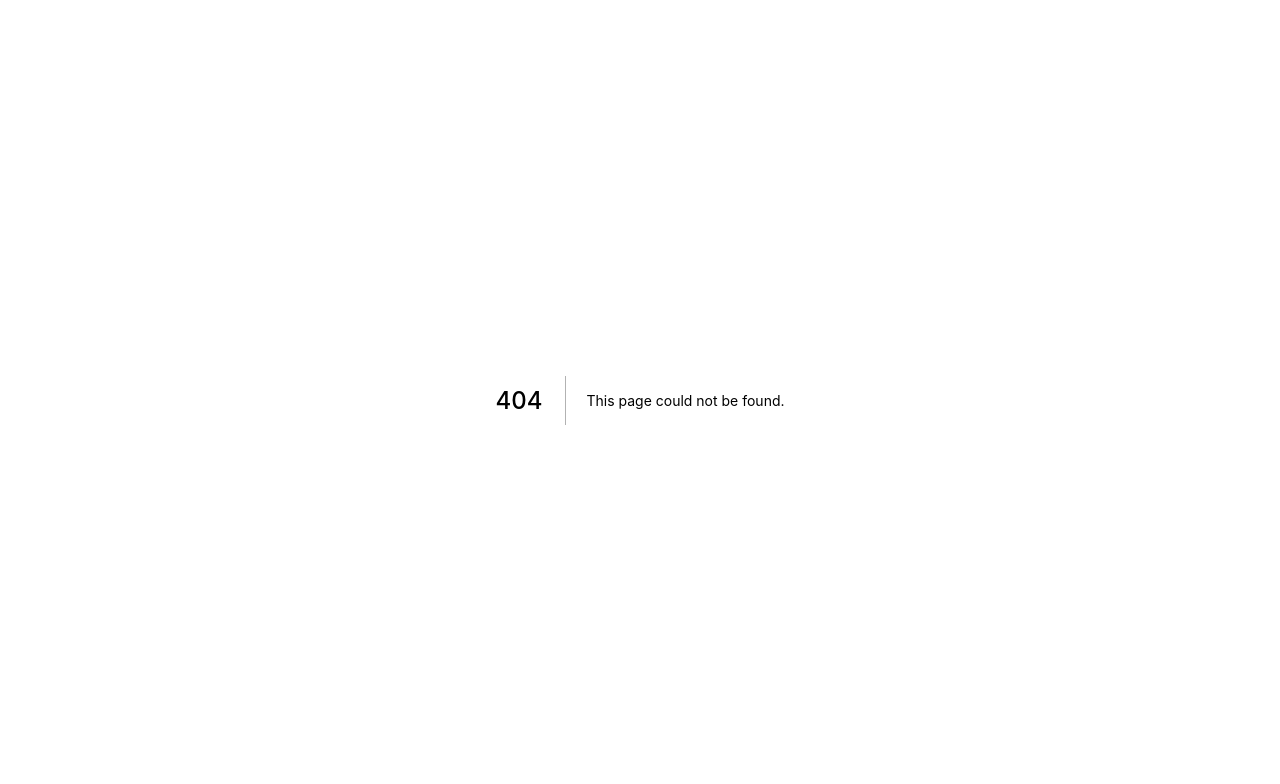
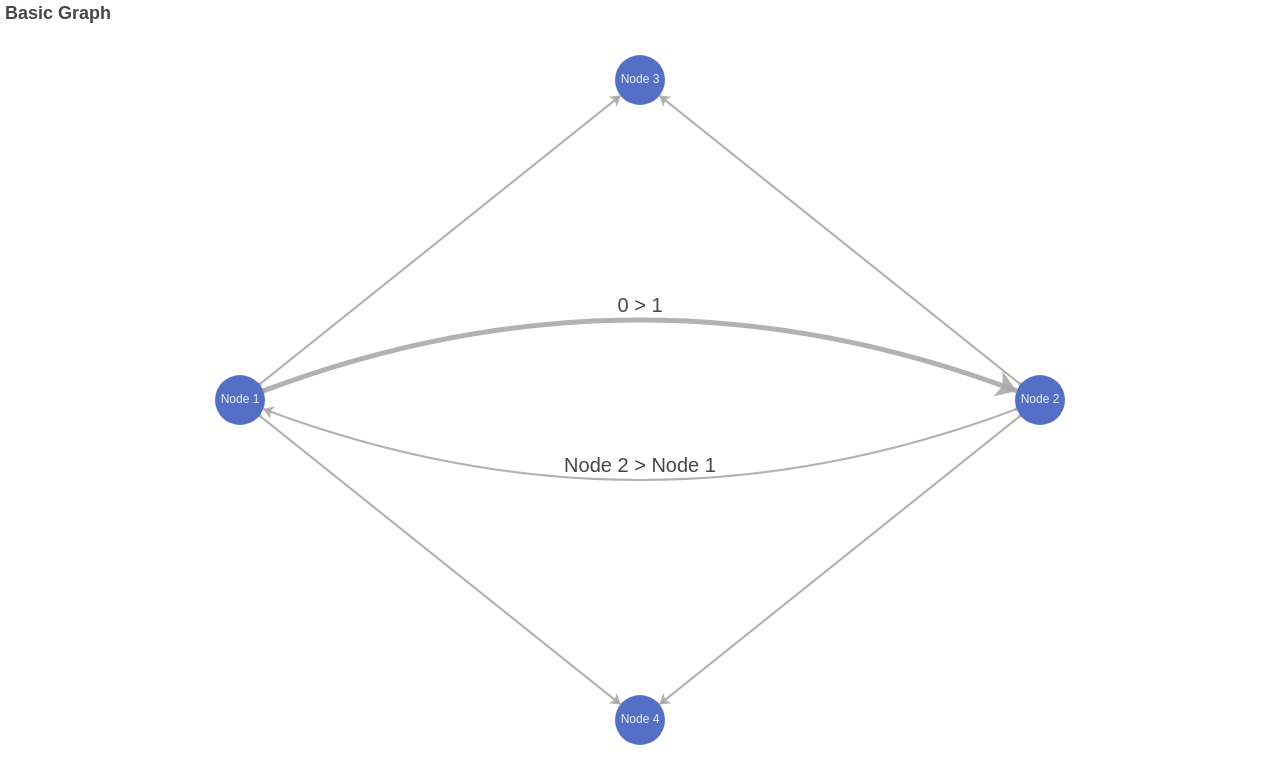
Before and after one commit to hbarve1/charts-and-graphs, a Next.js app: page /echarts/graph/simple-graph in a window 1280 px wide. Before the commit this address had no page. Shown: the top 784 px of the page. Built offline with nearby package versions, Linux system fonts and the light colour scheme.

Commit message:
pages/echarts/graph/simple-graph.js

```diff
--- /dev/null
+++ b/pages/echarts/graph/simple-graph.js
@@ -0,0 +1,111 @@
+/** @format */
+
+import ReactECharts from "../../../components/echarts/ReactECharts";
+
+const option = {
+  title: {
+    text: "Basic Graph",
+  },
+  tooltip: {},
+  animationDurationUpdate: 1500,
+  animationEasingUpdate: "quinticInOut",
+  series: [
+    {
+      type: "graph",
+      layout: "none",
+      symbolSize: 50,
+      roam: true,
+      label: {
+        show: true,
+      },
+      edgeSymbol: ["circle", "arrow"],
+      edgeSymbolSize: [4, 10],
+      edgeLabel: {
+        fontSize: 20,
+      },
+      data: [
+        {
+          name: "Node 1",
+          x: 300,
+          y: 300,
+        },
+        {
+          name: "Node 2",
+          x: 800,
+          y: 300,
+        },
+        {
+          name: "Node 3",
+          x: 550,
+          y: 100,
+        },
+        {
+          name: "Node 4",
+          x: 550,
+          y: 500,
+        },
+      ],
+      // links: [],
+      links: [
+        {
+          source: 0,
+          target: 1,
+          symbolSize: [5, 20],
+          label: {
+            show: true,
+          },
+          lineStyle: {
+            width: 5,
+            curveness: 0.2,
+          },
+        },
+        {
+          source: "Node 2",
+          target: "Node 1",
+          label: {
+            show: true,
+          },
+          lineStyle: {
+            curveness: 0.2,
+          },
+        },
+        {
+          source: "Node 1",
+          target: "Node 3",
+        },
+        {
+          source: "Node 2",
+          target: "Node 3",
+        },
+        {
+          source: "Node 2",
+          target: "Node 4",
+        },
+        {
+          source: "Node 1",
+          target: "Node 4",
+        },
+      ],
+      lineStyle: {
+        opacity: 0.9,
+        width: 2,
+        curveness: 0,
+      },
+    },
+  ],
+};
+
+const Echarts = () => {
+  return (
+    <div>
+      <ReactECharts
+        option={option}
+        style={{
+          height: "100vh",
+        }}
+      />
+    </div>
+  );
+};
+
+export default Echarts;
```
